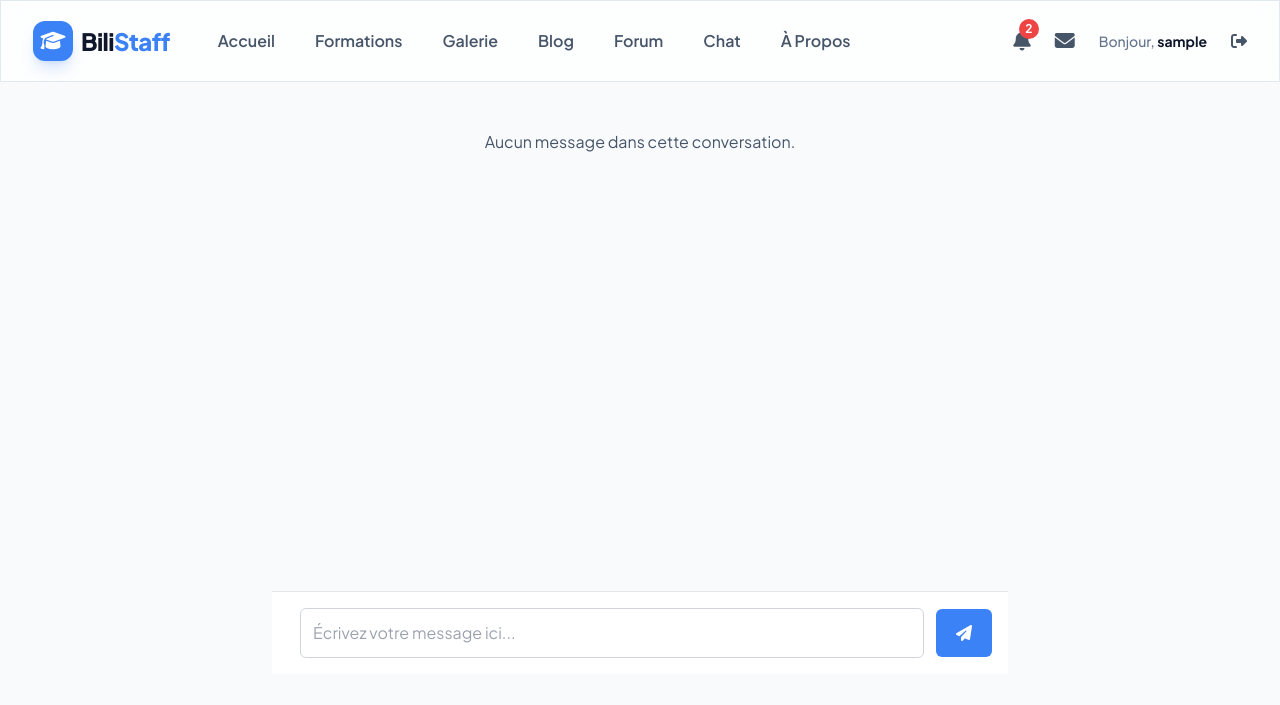
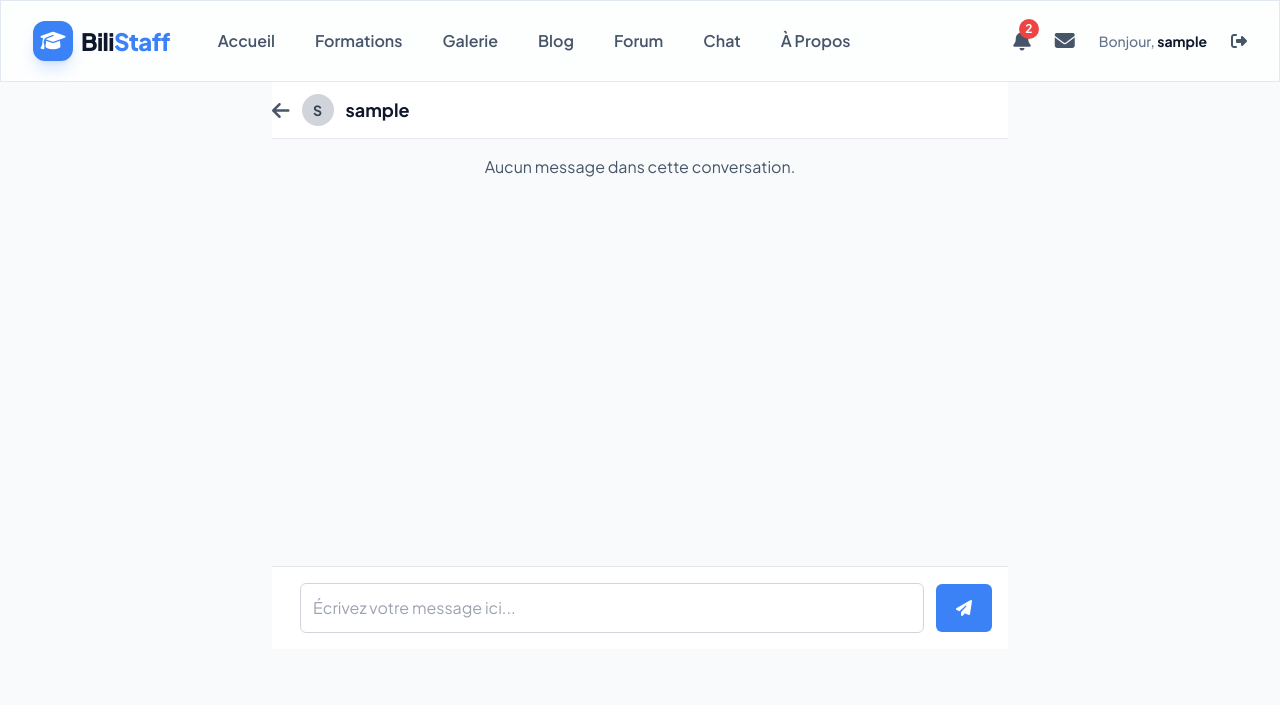
Before and after one commit to chadrackmbupiokajess/bilistaff, a Django app: page /messages/1/ in a window 1280 px wide. Shown: the top 705 px of the page. Run offline with Django 5.2, Linux system fonts and the light colour scheme; the visitor is signed in with stand-in values (Sample User, id 1); data comes from the database, SQL or seed files in the repository; data that the repository does not hold is empty; some libraries are stand-ins or nearby versions.

Commit message:
Ajout message

```diff
--- a/templates/message_detail.html
+++ b/templates/message_detail.html
@@ -4,13 +4,23 @@
 {% block title %}Conversation avec {{ other_user.username }}{% endblock %}
 
 {% block content %}
-<div class="max-w-3xl mx-auto px-4 py-8">
-    {# En-tête (flèche de retour et nom d'utilisateur) supprimé #}
+<div class="max-w-3xl mx-auto px-4 py-0"> {# py-0 pour réduire le padding vertical du conteneur principal #}
+    {# En-tête compact et sticky #}
+    <div class="sticky top-0 z-10 bg-white border-b border-gray-200 py-3 flex items-center">
+        <a href="{% url 'messages' %}" class="text-slate-600 hover:text-accent transition-colors text-xl mr-3">
+            <i class="fas fa-arrow-left"></i>
+        </a>
+        {# Avatar de l'autre utilisateur #}
+        <div class="w-8 h-8 rounded-full bg-gray-300 flex items-center justify-center text-sm font-bold text-gray-700 mr-3 flex-shrink-0">
+            {{ other_user.username|slice:":1"|upper }}
+        </div>
+        <h1 class="text-lg font-bold text-primary">{{ other_user.username }}</h1>
+    </div>
 
     {# Conteneur pour la conversation et le formulaire de réponse #}
-    <div class="flex flex-col h-[70vh] bg-transparent">
+    {# Ajustement de la hauteur pour tenir compte de l'en-tête sticky #}
+    <div class="flex flex-col h-[calc(70vh-50px)] bg-transparent"> {# Hauteur ajustée (50px est une estimation de la hauteur de l'en-tête) #}
         {# Liste des messages défilable #}
-        {# Changé flex-col-reverse en flex-col pour un ordre chronologique naturel (plus ancien en haut, plus récent en bas) #}
         <div class="p-4 overflow-y-auto flex-grow flex flex-col" id="message-list">
             {% if messages_conversation %}
                 {# Regrouper les messages par date #}
@@ -26,7 +36,6 @@
                     </div>
 
                     {# Itérer sur les messages dans chaque groupe (du plus ancien au plus récent) #}
-                    {# Retiré le filtre 'reversed' pour un ordre chronologique naturel #}
                     {% for message in date_group.list %}
                         <div class="mb-4 flex {% if message.sender == request.user %}justify-end{% else %}justify-start{% endif %} items-end">
                             {# Avatar de l'autre utilisateur (à gauche) #}
@@ -43,7 +52,6 @@
                                         {% else %}
                                             bg-gray-200 text-gray-800 rounded-bl-none
                                         {% endif %}">
-                                {# Nom de l'expéditeur supprimé de la bulle #}
                                 <p class="text-base">{{ message.body }}</p>
                                 <span class="text-xs {% if message.sender == request.user %}text-blue-100{% else %}text-gray-600{% endif %} block mt-1 text-right">{{ message.timestamp|date:"H\hi" }}</span> {# Affichage de l'heure exacte #}
                             </div>
```
